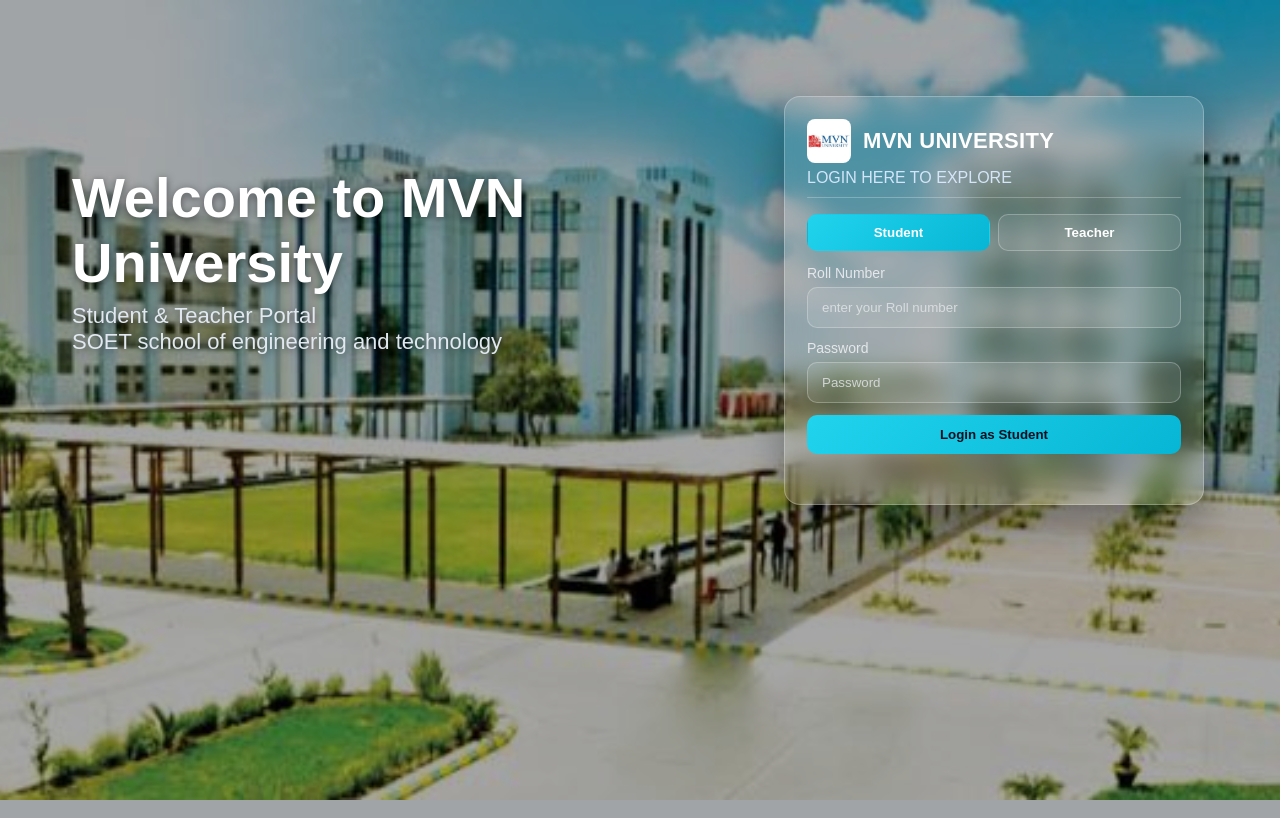
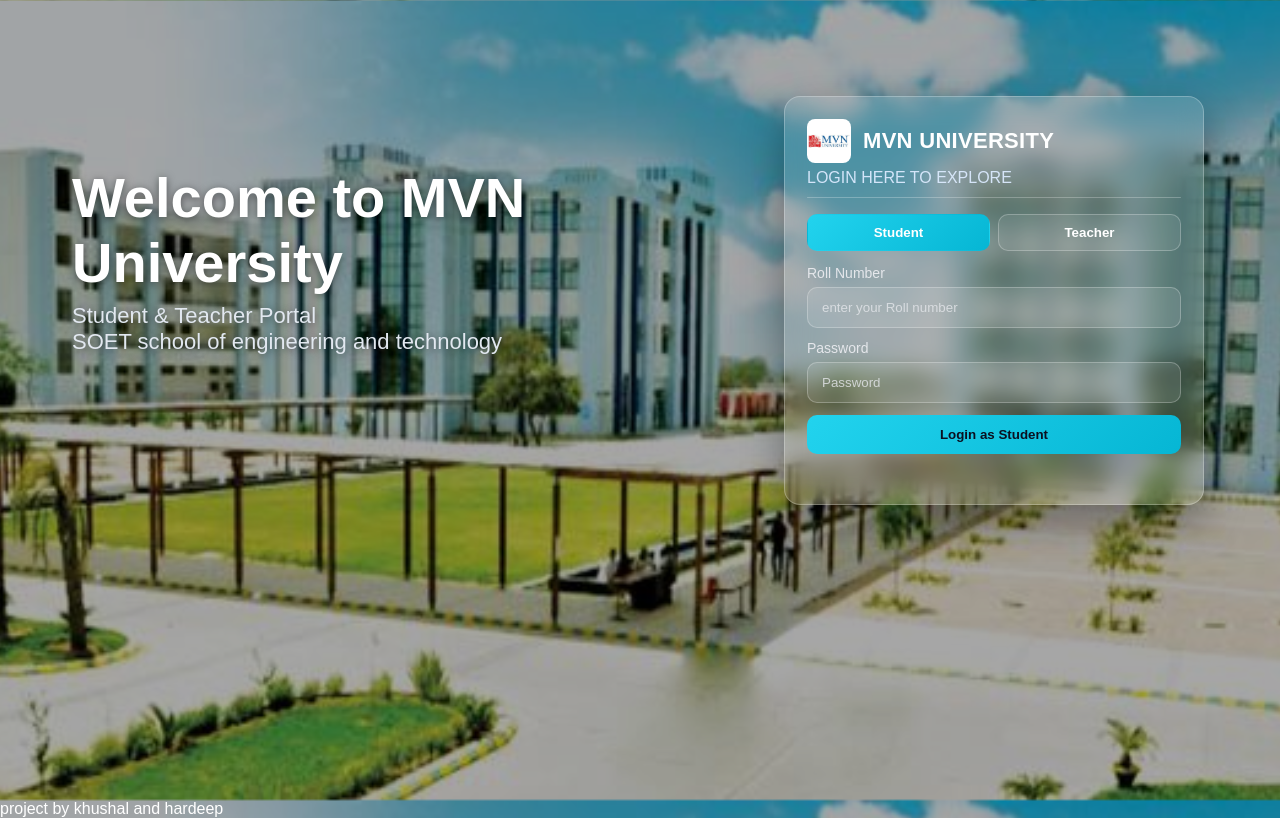
Before and after one commit to khushal025/college_portal, a Flask app: page / in a window 1280 px wide. Run offline with Flask 3, Linux system fonts and the light colour scheme.

Commit message:
index.html

```diff
--- a/website/templates/index.html
+++ b/website/templates/index.html
@@ -172,6 +172,6 @@
       }catch(ex){ err.textContent='Network error'; }
       return false;
     }
-  </script>
+  </script> project by khushal and hardeep
 </body>
 </html>
```
